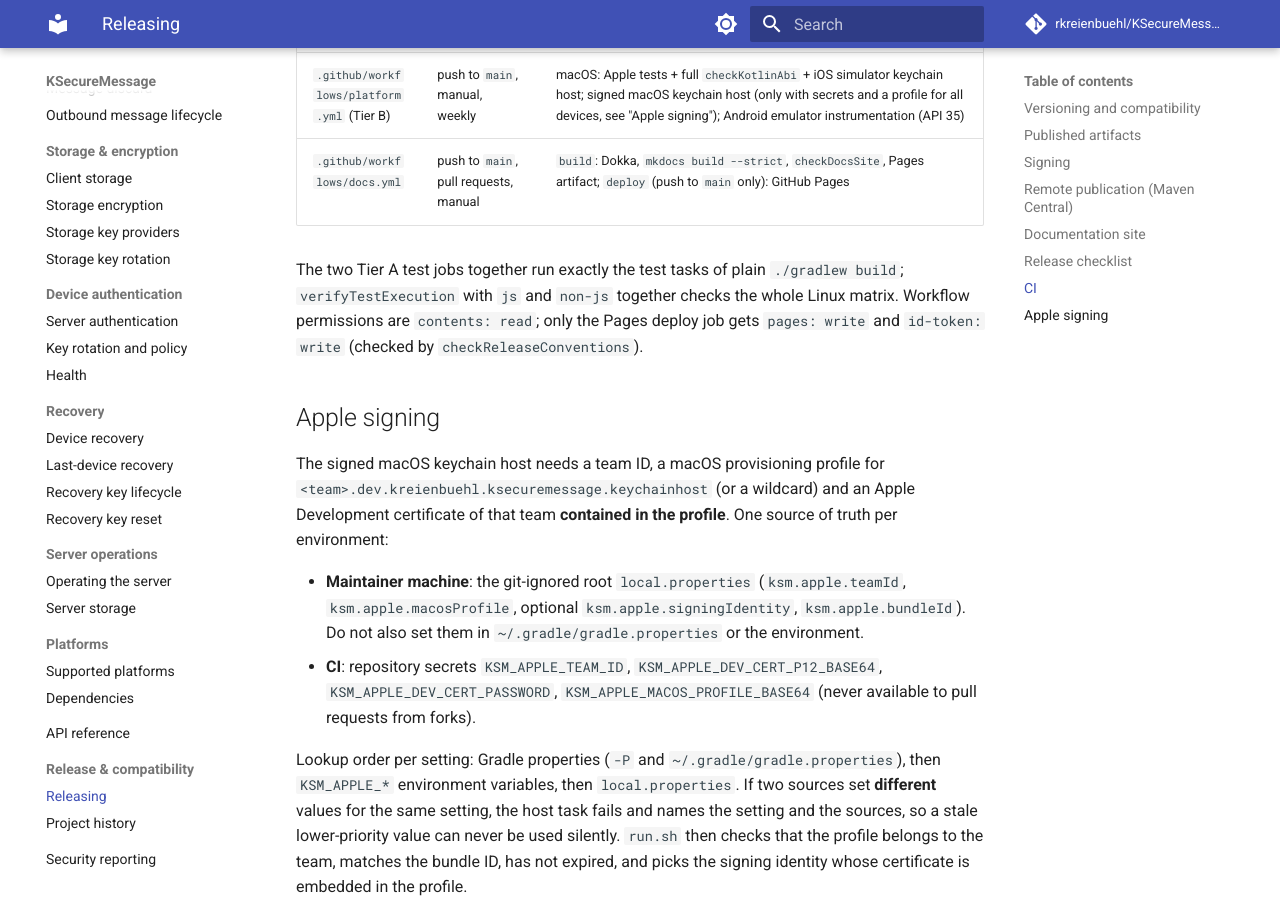
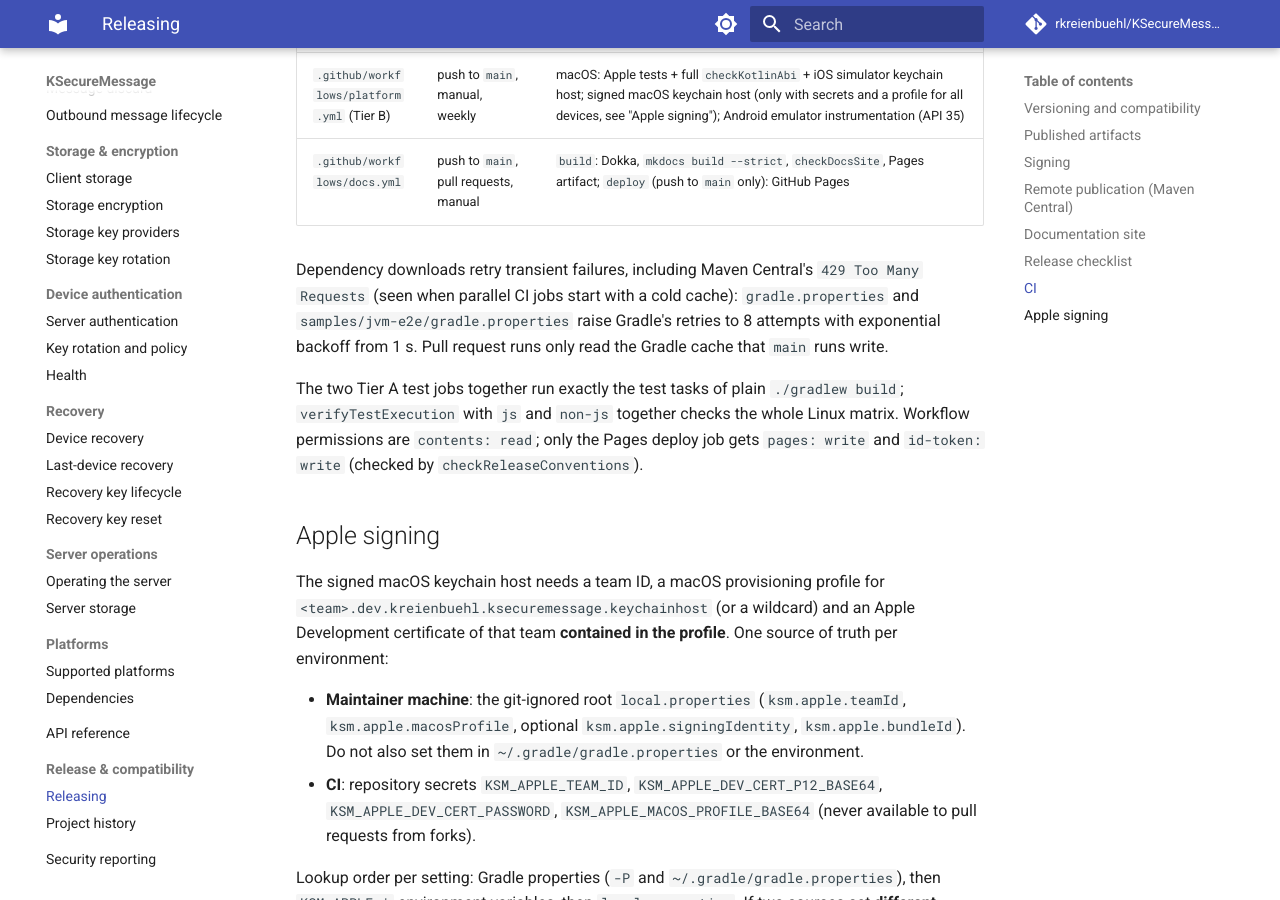
Before and after one commit to rkreienbuehl/KSecureMessage, an MkDocs documentation site: the page built from docs/releasing.md, in a window 1280 px wide and 900 px high, scrolled down 7271 px. Built offline with MkDocs 1.6.1 and Material for MkDocs 9.7.7, drawn with Linux system fonts in a browser that asks for light colours; comment, search, counter and statistics services are not loaded.

Commit message:
CI hardening: retry dependency downloads longer on 429

```diff
--- a/docs/releasing.md
+++ b/docs/releasing.md
@@ -246,6 +246,12 @@ order and prints PASSED / FAILED / NOT EXECUTED per gate.
 | `.github/workflows/platform.yml` (Tier B) | push to `main`, manual, weekly | macOS: Apple tests + full `checkKotlinAbi` + iOS simulator keychain host; signed macOS keychain host (only with secrets and a profile for all devices, see "Apple signing"); Android emulator instrumentation (API 35) |
 | `.github/workflows/docs.yml` | push to `main`, pull requests, manual | `build`: Dokka, `mkdocs build --strict`, `checkDocsSite`, Pages artifact; `deploy` (push to `main` only): GitHub Pages |
 
+Dependency downloads retry transient failures, including Maven Central's
+`429 Too Many Requests` (seen when parallel CI jobs start with a cold cache):
+`gradle.properties` and `samples/jvm-e2e/gradle.properties` raise Gradle's
+retries to 8 attempts with exponential backoff from 1 s. Pull request runs
+only read the Gradle cache that `main` runs write.
+
 The two Tier A test jobs together run exactly the test tasks of plain
 `./gradlew build`; `verifyTestExecution` with `js` and `non-js` together
 checks the whole Linux matrix. Workflow permissions are `contents: read`;
```
Also changed, not shown: 2 other files.
